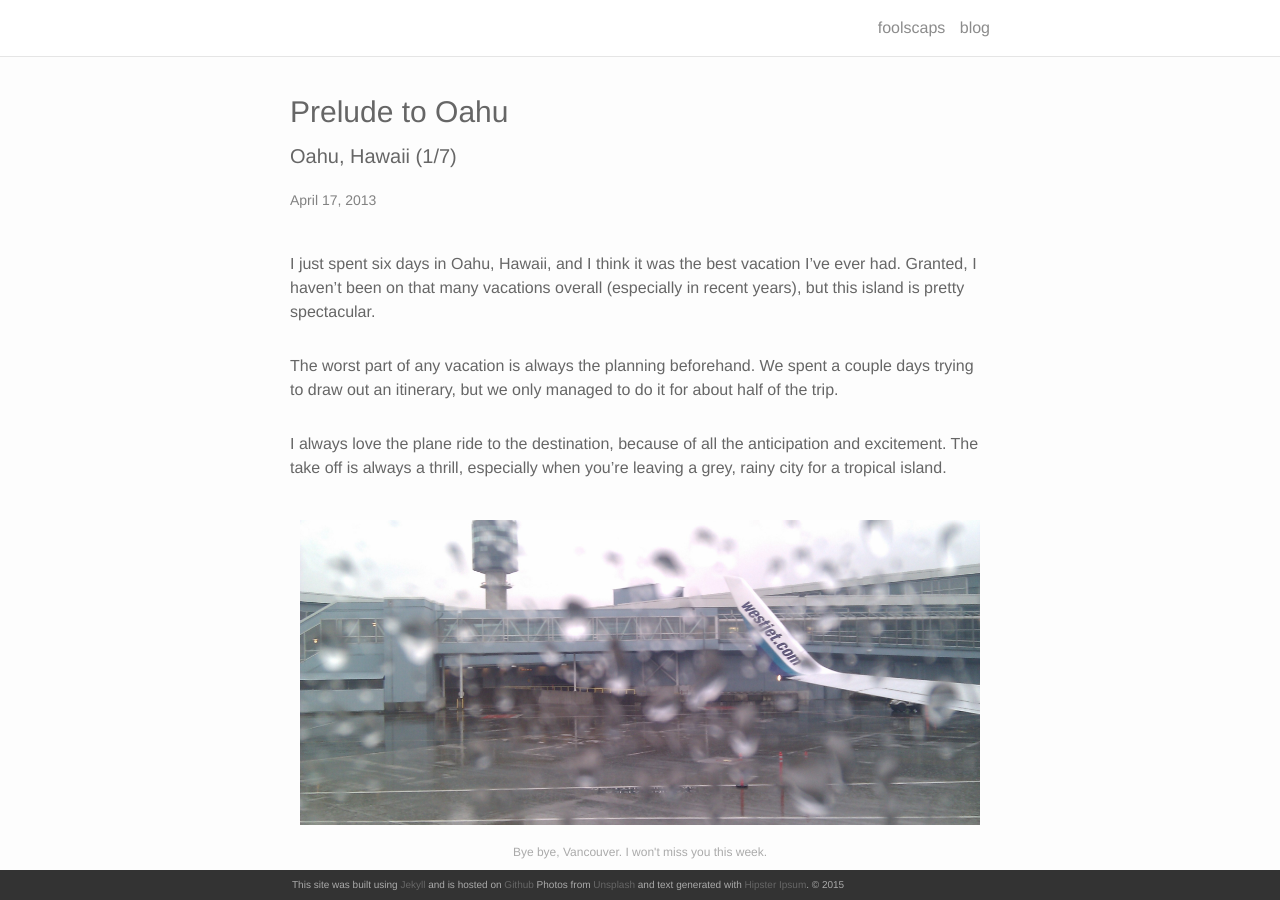
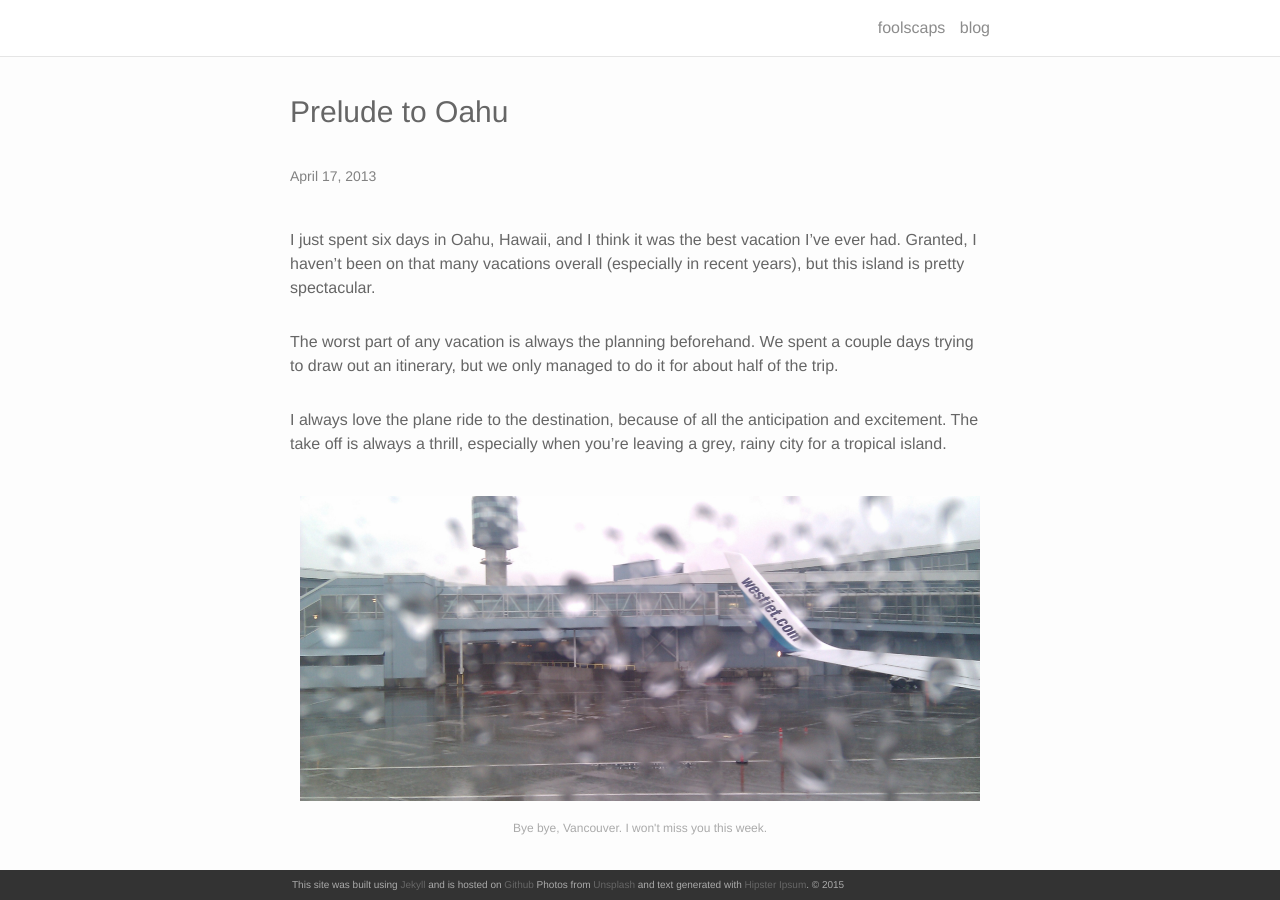
Before and after one commit to foolscaps/foolscaps.github.io, a Jekyll site: the page built from _posts/2013-04-17-PreludeToOahu.markdown, in a window 1280 px wide and 900 px high. Built offline with Jekyll 4.4.1, drawn with Linux system fonts in a browser that asks for light colours; nearby versions of some CDN libraries.

Commit message:
Update 2013-04-17-PreludeToOahu.markdown

```diff
--- a/_posts/2013-04-17-PreludeToOahu.markdown
+++ b/_posts/2013-04-17-PreludeToOahu.markdown
@@ -2,7 +2,7 @@
 layout: post
 title:  Prelude to Oahu
 date:   2013-04-17
-description: Oahu, Hawaii (1/7)
+description: #Oahu, Hawaii (1/7)
 categories: Travel
 ---
 I just spent six days in Oahu, Hawaii, and I think it was the best vacation I’ve ever had. Granted, I haven’t been on that many vacations overall (especially in recent years), but this island is pretty spectacular.
```
